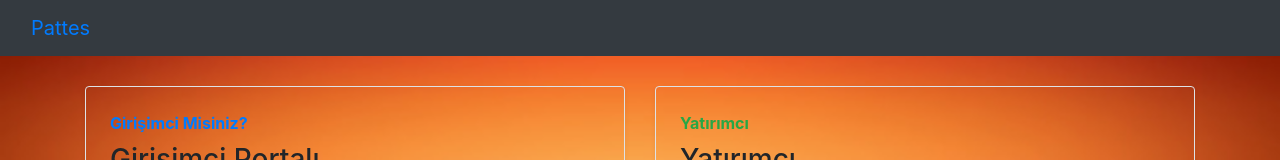
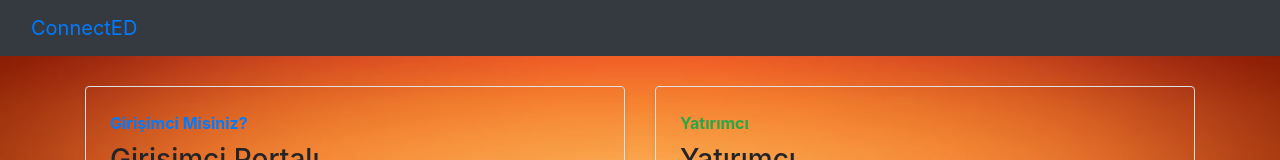
Before and after one commit to Chuchichachtli/Ideathon, a React (Create React App) app: page / in a window 1280 px wide. Shown: the top 160 px of the page. Built offline with nearby package versions, Linux system fonts and the light colour scheme.

Commit message:
Logo degistirildi

```diff
--- a/src/Components/Navbar/CustomBar.js
+++ b/src/Components/Navbar/CustomBar.js
@@ -8,7 +8,7 @@
 <nav class="navbar navbar-inverse bg-dark" style={{marginBottom:"30px"}}>
   <div class="container-fluid">
     <div class="navbar-header">
-      <a class="navbar-brand" href="/">Pattes</a>
+      <a class="navbar-brand" href="/">ConnectED</a>
     </div>
   </div>
 </nav>
```
